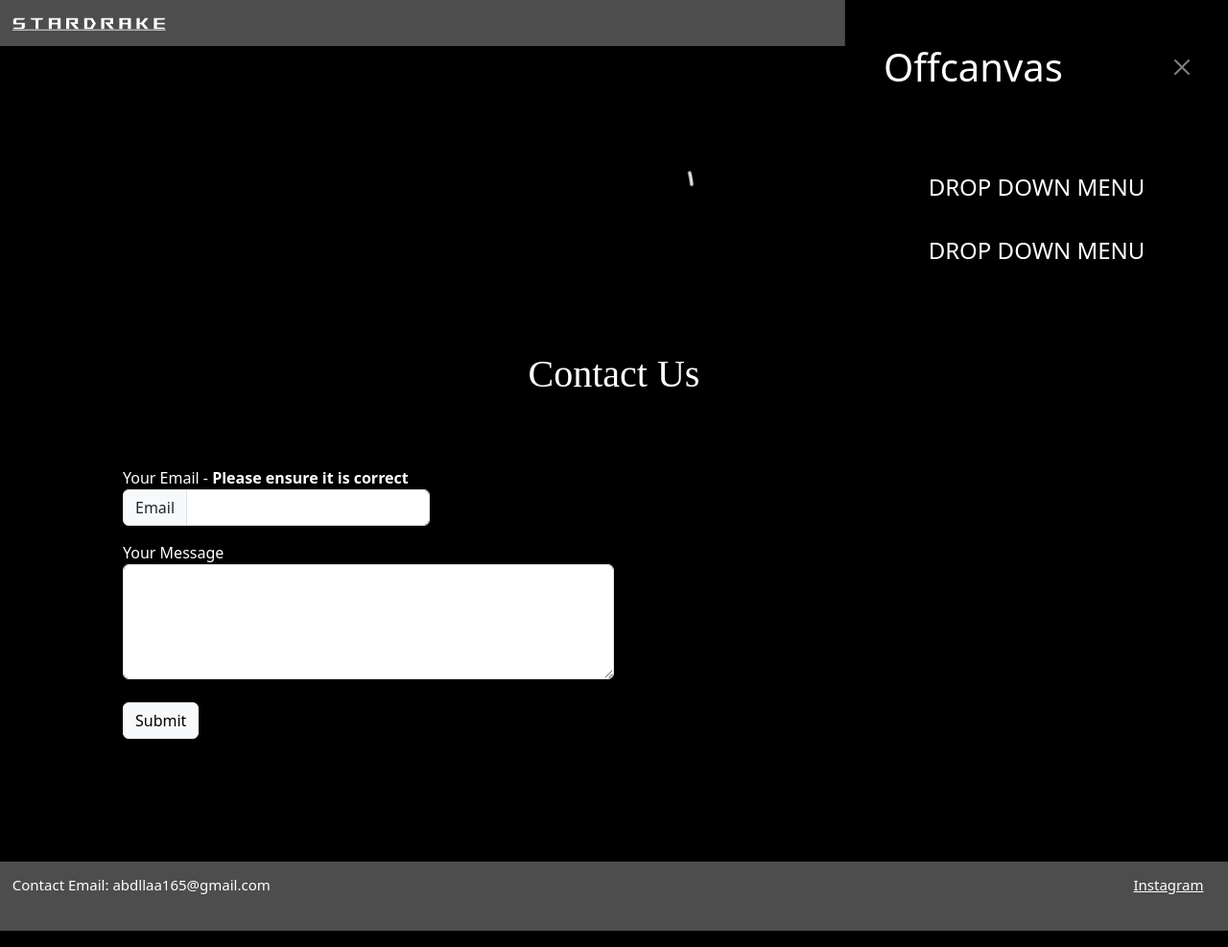
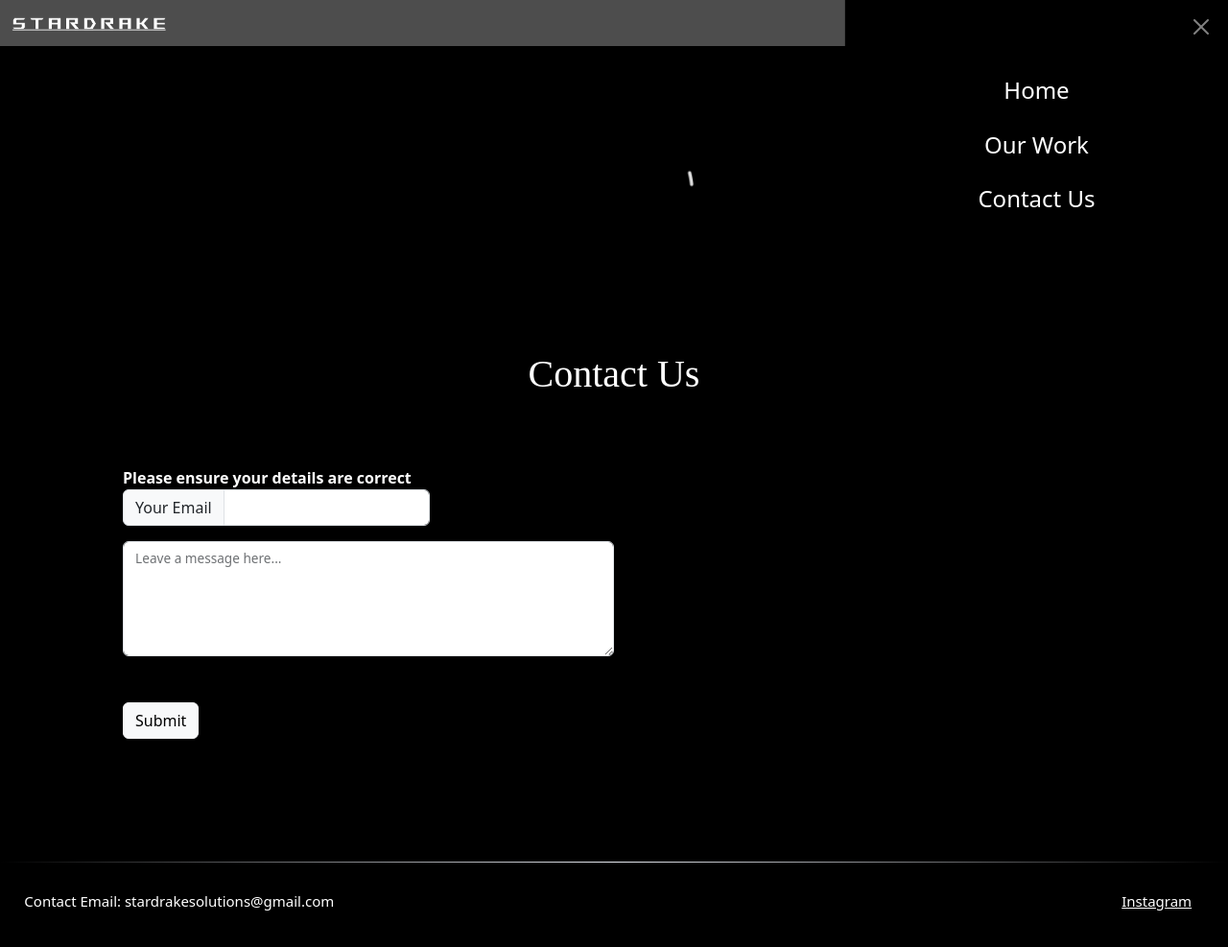
Before and after one commit to Mecker-ctrl/StarDrakeSolutions, a Flask app: page /contactus in a window 1280 px wide, after a click that opens the changed part. Shown: the whole page at 96% size. Run offline with Flask 3, Linux system fonts and the light colour scheme; some libraries are stand-ins or nearby versions.

Commit message:
added recaptcha

```diff
--- a/static/indexstyles.css
+++ b/static/indexstyles.css
@@ -226,61 +240,33 @@ body{
   width: clamp(320px, 50vw ,100%);
 }
 .offcanvas-header {
-  padding: 10%;
+  padding: 5%;
 }
-
-/* Dropdown button */
-.toggle {
-  background: transparent;
+.offcanvas-body{
   text-align: center;
-  cursor: pointer;
-  height: 40px;
+}
+.drop-header{
+  margin-bottom: 5%;
+  transition: box-shadow 0.3s ease;
+  border-radius: 5px;
+}.drop-header:hover{
+  box-shadow: 0 0 10px 4px white;
+}
+.droplink{
   color: white;
   font-weight: 200;
   font-size: 1.5rem;
-  text-transform: uppercase;
-}
-/* Dropdown content (hidden by default) */
-.dropdown-content {
-  display: none;
-  background: transparent;
-  min-width: 150px;
-  box-shadow: 0px 8px 16px 0px rgba(0,0,0,0.2);
-  z-index: 1;
-}
-.dropdown {
-  margin: 7%;
-}
-/* Show dropdown content when hovering over dropdown button */
-.dropdown:hover .dropdown-content {
-  display: block;
-}
-/* Style the dropdown links */
-.dropdown-content li {
-  border-radius: 2px;
-  position: relative;
-  display: inline-block;
-  text-align: center;
-  line-height: 1.5;
-  width: 100%;
-  margin: 0 0 0.25rem 0;
-  background: transparent;
-  transition: 1.5s;
-}
-.dropdown-content li a{
   text-decoration: none;
-  color: white;
-}
-.dropdown-content li:hover{
-  background: rgba(255, 255, 255, 0.6);
-  transition: 0.45s;
+  border-radius: 5px;
 }
 
+
+
 .foot{
-  background-color: rgba(255, 255, 255, 0.3);
+  padding-left: 1%;
+  padding-right: 1%;
   height: 9vh;
-  bottom: 0;
-  width: 100%;
+  margin-top: 1%;
   display: flex;
 }
 .right-footer,.left-footer {
@@ -297,6 +283,15 @@ body{
 .rightlink{
   color: white;
 }
+hr {
+  width: 100%;
+  height: 1px;
+  border: none;
+  background-image: linear-gradient(to right, black, rgb(231, 234, 241), black);
+  background-color: white;
+  opacity: 1;
+}
+
 
 
 .contact-us{
--- a/static/script.js
+++ b/static/script.js
@@ -1,24 +1,16 @@
-let lastScrollTop = 0;
+document.addEventListener('scroll', function() {
+    var galItems = document.getElementsByClassName("gallery-element");
 
-// document.addEventListener('scroll', function() {
-//     let fadeDiv = document.getElementById('hero-id');
-//     let currentOpacity = window.getComputedStyle(fadeDiv).opacity;
-//     let scrollTop = window.scrollY;
+    Array.from(galItems).forEach(element => {
+        element.addEventListener('mouseenter', function(){
+            element.style.zIndex = 10;
+        });
 
-//     if (scrollTop < 15) {
-//         fadeDiv.style.opacity = 1;
-//     }
-//     else if (scrollTop > lastScrollTop) {
-//         // Scrolling down
-//         fadeDiv.style.opacity = Math.max(0, parseFloat(currentOpacity) - 0.025);
-//     }
-//     else {
-//         // Scrolling up
-//         fadeDiv.style.opacity = Math.min(1, parseFloat(currentOpacity) + 0.025);
-//     }
-
-//     lastScrollTop = scrollTop <= 0 ? 0 : scrollTop;
-// });
+        element.addEventListener('mouseleave', function(){
+            element.style.zIndex = 0;
+        });
+    });
+});
 
 
 document.addEventListener('DOMContentLoaded', function() {
@@ -34,6 +26,14 @@ document.addEventListener('DOMContentLoaded', function() {
                 else if(classes.contains("off-screen")){
                     transform(entry, "slide-in", "off-screen")
                 }
+                else if(classes.contains("off-screen-down")){
+                    if(classes.contains("first")){
+                        transform(entry, "slide-in-up-first", "off-screen-down")
+                    }
+                    else{
+                        transform(entry, "slide-in-up", "off-screen-down")
+                    }
+                }
                 else if(classes.contains("compressed")){
                     transform(entry, "expanded", "compressed")
                 }
@@ -43,12 +43,6 @@ document.addEventListener('DOMContentLoaded', function() {
                 {
                     transform(entry, "hidden", "show")
                 }
-                else if(classes.contains("slide-in")){
-                    transform(entry, "off-screen", "slide-in")
-                }
-                else if(classes.contains("expanded")){
-                    transform(entry, "compressed", "expanded")
-                }
             }
         });
     });
@@ -56,10 +50,12 @@ document.addEventListener('DOMContentLoaded', function() {
     const divhid = document.querySelectorAll('.hidden');
     const divoff = document.querySelectorAll('.off-screen');
     const divcomp = document.querySelectorAll('.compressed');
+    const divdown = document.querySelectorAll('.off-screen-down');
 
     divoff.forEach((el) => observer.observe(el));
     divhid.forEach((el) => observer.observe(el));
     divcomp.forEach((el) => observer.observe(el));
+    divdown.forEach((el) => observer.observe(el));
 });
 
 
--- a/templates/contact-us.html
+++ b/templates/contact-us.html
@@ -7,19 +7,32 @@
 </div>
 
 <div class="contact-us">
-    <form action="https://formspree.io/f/xbjvvwvb" method="POST">
-        <label>Your Email - <strong>Please ensure it is correct</strong></label>
+    <div class="alert alert-dark" role="alert" id="captchaAlert">
+        A simple dark alert—check it out!
+    </div>
+    <form action="https://formspree.io/f/xbjvvwvb" method="POST" id="contactform">
+        <label><strong>Please ensure your details are correct</strong></label>
         <div class="input-group mb-3 email-div">
-            <span class="input-group-text" id="inputGroup-sizing-default">Email</span>
+            <span class="input-group-text" id="inputGroup-sizing-default">Your Email</span>
             <input id="email" name="email" type="email" class="form-control" aria-label="Sizing example input" aria-describedby="inputGroup-sizing-default" required>
         </div>
-        <label>Your Message</label>
         <div class="form-floating">
-            <textarea name="message" class="form-control" placeholder="Leave a message here" id="floatingTextarea2" required></textarea>
+            <textarea name="message" class="form-control" id="floatingTextarea2" required></textarea>
             <label for="floatingTextarea2">Leave a message here...</label>
         </div>
         <br>
-        <input type="submit" class="btn btn-light submit-message"value="Submit">
+        <div class="g-recaptcha" id="recaptcha" data-sitekey="6LdHnSUpAAAAAA3sP9fFqOTRK2fY6my-kzCrRfhR"></div>
+        <br>
+        <input type="submit" class="btn btn-light submit-message" value="Submit">
     </form>
+    <script>
+        document.getElementById("contactform").addEventListener("submit", function(event) {
+        var recaptcha = document.getElementById("recaptcha");
+        if (!recaptcha || grecaptcha.getResponse() === "") {
+            event.preventDefault();
+            alert("Please complete the reCAPTCHA!");
+        }
+    });
+    </script>
 </div>
 {% endblock %}
--- a/templates/layout.html
+++ b/templates/layout.html
@@ -9,6 +9,8 @@
         <!-- http://getbootstrap.com/docs/5.3/ -->
         <link href="https://cdn.jsdelivr.net/npm/bootstrap@5.3.1/dist/css/bootstrap.min.css" rel="stylesheet" integrity="sha384-4bw+/aepP/YC94hEpVNVgiZdgIC5+VKNBQNGCHeKRQN+PtmoHDEXuppvnDJzQIu9" crossorigin="anonymous">
         <script src="https://cdn.jsdelivr.net/npm/bootstrap@5.3.1/dist/js/bootstrap.bundle.min.js" integrity="sha384-HwwvtgBNo3bZJJLYd8oVXjrBZt8cqVSpeBNS5n7C8IVInixGAoxmnlMuBnhbgrkm" crossorigin="anonymous"></script>
+        <!-- Recaptcha -->
+        <script src="https://www.google.com/recaptcha/api.js" async defer></script>
 
         <link href="/static/indexstyles.css" rel="stylesheet">
         <script src="/static/script.js"></script>
@@ -30,7 +32,6 @@
         </div>
         <div class="offcanvas offcanvas-end side-tab" data-bs-scroll="true" data-bs-backdrop="false" tabindex="-1" id="offcanvas" aria-labelledby="offcanvasLabel">
             <div class="offcanvas-header">
-            <h1 class="offcanvas-title" id="offcanvasLabel">Offcanvas</h1>
             <button type="button" id="close-button" class="btn-close btn-close-white" data-bs-dismiss="offcanvas" aria-label="Close"></button>
             </div>
             <div class="offcanvas-body" id="offcanvas-container">
@@ -46,29 +47,20 @@
                     </ul>
                 </div>
                 -->
-                <nav class="dropdown">
-                    <h2 class="drop-header toggle">Drop Down Menu</h2>
-                    <ul class="dropdown-content">
-                        <li><a href="#chapter1">Chapter 01</a></li>
-                        <li><a href="#chapter2">Chapter 02</a></li>
-                        <li><a href="#chapter3">Chapter 03</a></li>
-                    </ul>
-                </nav>
-                <nav class="dropdown">
-                    <h2 class="drop-header toggle">Drop Down Menu</h2>
-                    <ul class="dropdown-content">
-                        <li><a href="#chapter1">Chapter 01</a></li>
-                        <li><a href="#chapter2">Chapter 02</a></li>
-                        <li><a href="#chapter3">Chapter 03</a></li>
-                    </ul>
-                </nav>
+                <h2 class="drop-header"><a href="/" class="droplink">Home</a></h2>
+
+                <h2 class="drop-header"><a href="/ourwork" class="droplink">Our Work</a></h2>
+
+                <h2 class="drop-header"><a href="/contactus" class="droplink">Contact Us</a></h2>
             </div>
         </div>
         {% block body %}{% endblock %}
 
+        <hr>
+
         <footer class="foot display_cont">
             <div class="left-footer">
-                Contact Email: abdllaa165@gmail.com
+                Contact Email: stardrakesolutions@gmail.com
             </div>
             <div class="right-footer">
                 <a class="rightlink" href="https://www.instagram.com/stardrakesolutions/">Instagram</a>
```
Also changed, not shown: other parts of static/indexstyles.css (+43 -18 lines), templates/index.html (+4 -4 lines), templates/our-work.html (+44 -23 lines), static/media/ourwork/shop.png (added), static/media/ourwork/wv3.png (added), static/media/ourwork/wv4.png (added), static/media/ourwork/wv5.png (added), static/media/stay-in-touch-2.png (added), 3 other files.
